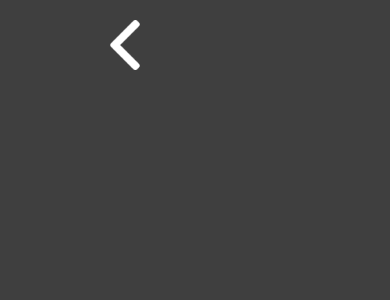
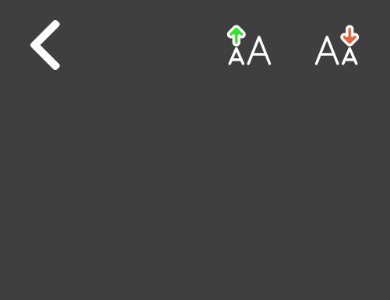
Before and after one commit to D3vd/tifu, a React (Create React App) app: page / in a window 390 px wide. Shown: the top 300 px of the page. Built offline with nearby package versions, Linux system fonts and the light colour scheme.

Commit message:
Added Font buttons

```diff
--- a/src/components/PostView.js
+++ b/src/components/PostView.js
@@ -8,7 +8,7 @@ export class PostView extends Component {
       <div>
         <header className={styles.headerContainer}>
           <Row>
-            <Col span={4}>
+            <Col span={2}>
               <img
                 onClick={this.props.changeView}
                 className={styles.backBtn}
@@ -16,6 +16,38 @@ export class PostView extends Component {
                 alt=""
               />
             </Col>
+            <div className={styles.mobileFont}>
+              <Col span={2} style={{ float: 'right' }} pull={2}>
+                <img
+                  className={styles.fontSizeBtn}
+                  src={require('./images/decrease.png')}
+                  alt=""
+                />
+              </Col>
+              <Col span={2} style={{ float: 'right' }} pull={6}>
+                <img
+                  className={styles.fontSizeBtn}
+                  src={require('./images/increase.png')}
+                  alt=""
+                />
+              </Col>
+            </div>
+            <div className={styles.desktopFont}>
+              <Col span={2} style={{ float: 'right' }}>
+                <img
+                  className={styles.fontSizeBtn}
+                  src={require('./images/decrease.png')}
+                  alt=""
+                />
+              </Col>
+              <Col span={2} style={{ float: 'right' }}>
+                <img
+                  className={styles.fontSizeBtn}
+                  src={require('./images/increase.png')}
+                  alt=""
+                />
+              </Col>
+            </div>
           </Row>
         </header>
       </div>
--- a/src/components/css/postview.module.css
+++ b/src/components/css/postview.module.css
@@ -1,13 +1,33 @@
 .backBtn {
   width: 50px;
-  margin-left: 100px;
 }
 
 .headerContainer {
-  padding-top: 20px;
-  padding-bottom: 20px;
   position: fixed;
   top: 0;
   width: 100%;
   background-color: #3f3f3f;
+  padding: 20px 100px;
 }
+
+.fontSizeBtn {
+  width: 50px;
+}
+
+.mobileFont {
+  display: none;
+}
+
+@media only screen and (max-width: 768px) {
+  .headerContainer {
+    padding: 20px;
+  }
+
+  .mobileFont {
+    display: block;
+  }
+
+  .desktopFont {
+    display: none;
+  }
+}
```
Also changed, not shown: src/components/images/decrease.png (added), src/components/images/increase.png (added).
